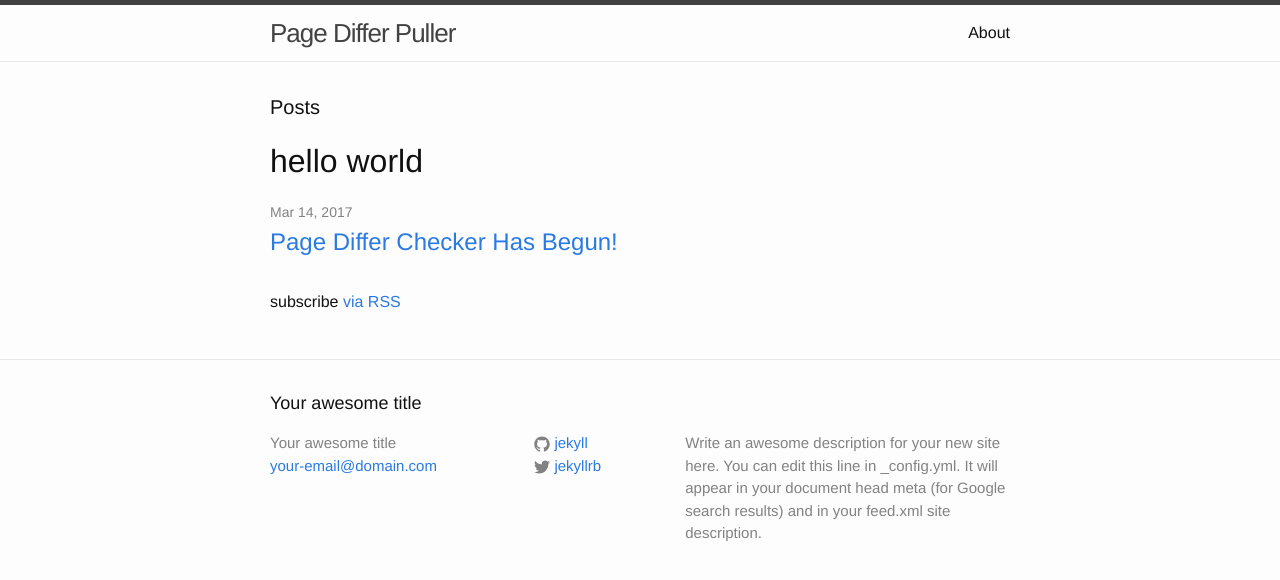
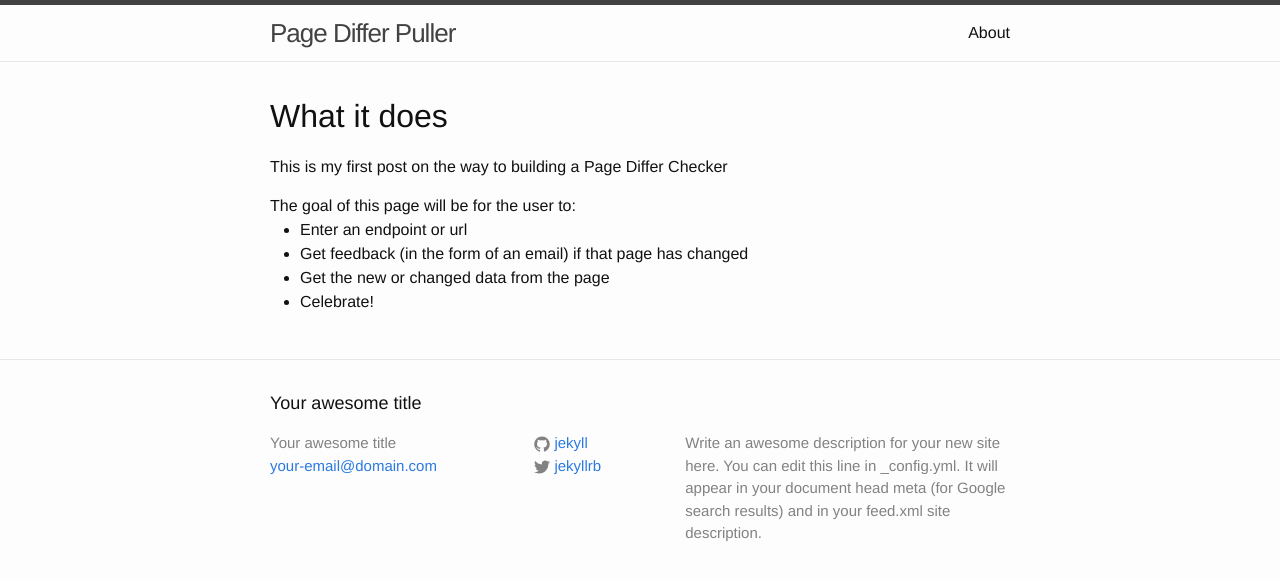
Before and after one commit to jjsiddall/pagedifferpuller, a Jekyll site: the page built from index.html, in a window 1280 px wide. Shown: the top 580 px of the page. Built offline with Jekyll 4.4.1, drawn with Linux system fonts in a browser that asks for light colours.

Commit message:
updates index page

```diff
--- a/index.html
+++ b/index.html
@@ -2,7 +2,16 @@
 # You don't need to edit this file, it's empty on purpose.
 # Edit theme's home layout instead if you wanna make some changes
 # See: https://jekyllrb.com/docs/themes/#overriding-theme-defaults
-layout: home
+layout: default
 ---
 
-<h1> hello world </h1>
+<h1> What it does </h1>
+<p>This is my first post on the way to building a Page Differ Checker</p>
+
+The goal of this page will be for the user to:
+<ul>
+  <li>Enter an endpoint or url</li>
+  <li>Get feedback (in the form of an email) if that page has changed</li>
+  <li>Get the new or changed data from the page</li>
+  <li>Celebrate!</li>
+</ul>
```
